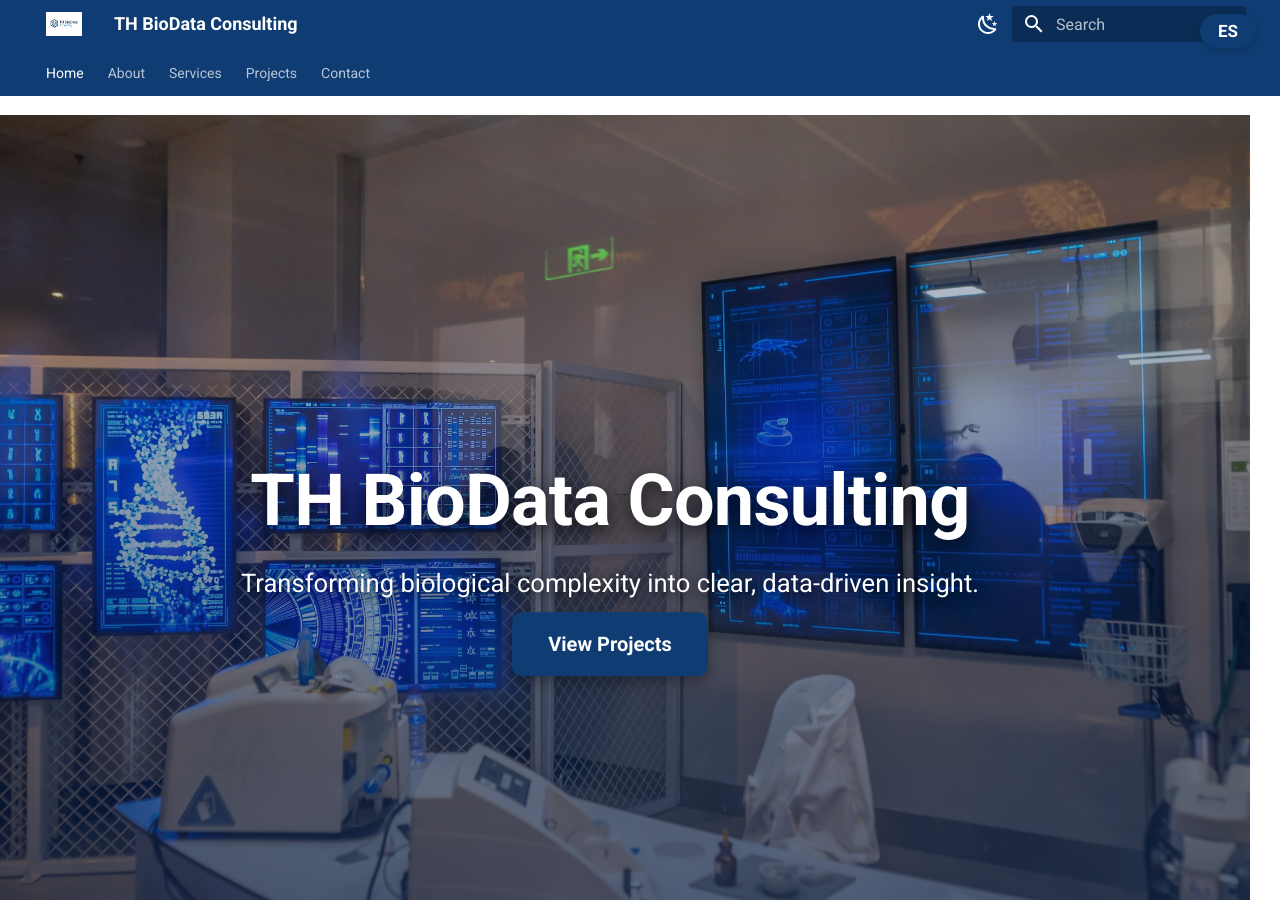
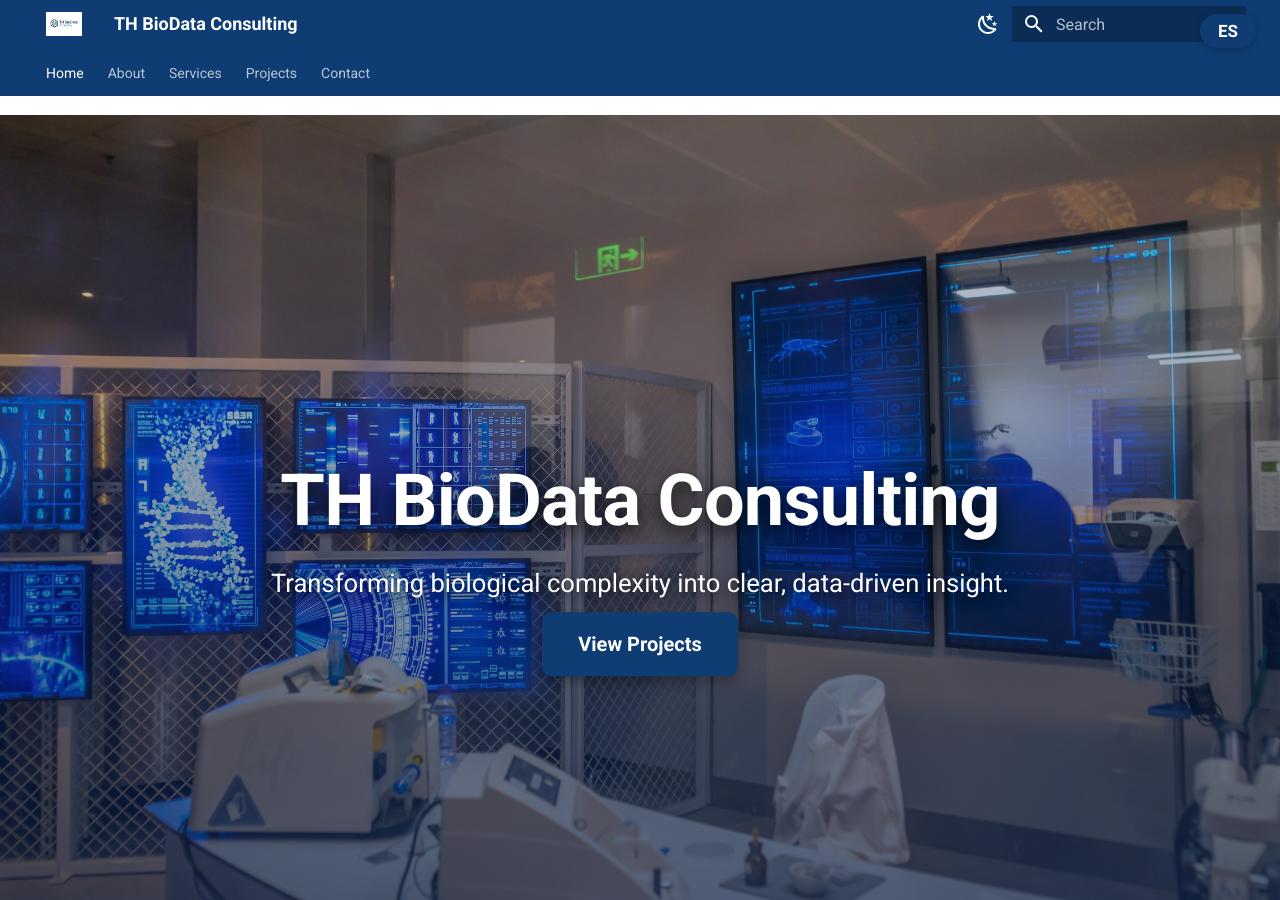
Before and after one commit to TH-BioData/th-biodata.github.io, an MkDocs documentation site: the page built from docs/index.md, in a window 1280 px wide and 900 px high. Built offline with MkDocs 1.6.1 and Material for MkDocs 9.7.7, drawn with Linux system fonts in a browser that asks for light colours.

Commit message:
Update extra.css

```diff
--- a/docs/styles/extra.css
+++ b/docs/styles/extra.css
@@ -301,3 +301,30 @@ body:has(#th-hero) .md-content__inner{
   margin-right: 0 !important;
   padding-right: 0 !important;
 }
+
+/* ============================================================
+HOME — corregir margen izquierdo residual
+(garantiza hero centrado y sin padding lateral)
+============================================================ */
+
+body:has(#th-hero) .md-main,
+body:has(#th-hero) .md-main__inner,
+body:has(#th-hero) .md-container,
+body:has(#th-hero) .md-content,
+body:has(#th-hero) .md-content__inner {
+  margin-left: 0 !important;
+  padding-left: 0 !important;
+  margin-right: 0 !important;
+  padding-right: 0 !important;
+  max-width: 100% !important;
+  width: 100vw !important;
+}
+
+/* Asegura que el hero ocupe todo el ancho visible */
+body:has(#th-hero) #th-hero {
+  width: 100vw !important;
+  left: 50%;
+  right: 50%;
+  margin-left: -50vw;
+  margin-right: -50vw;
+}
```
